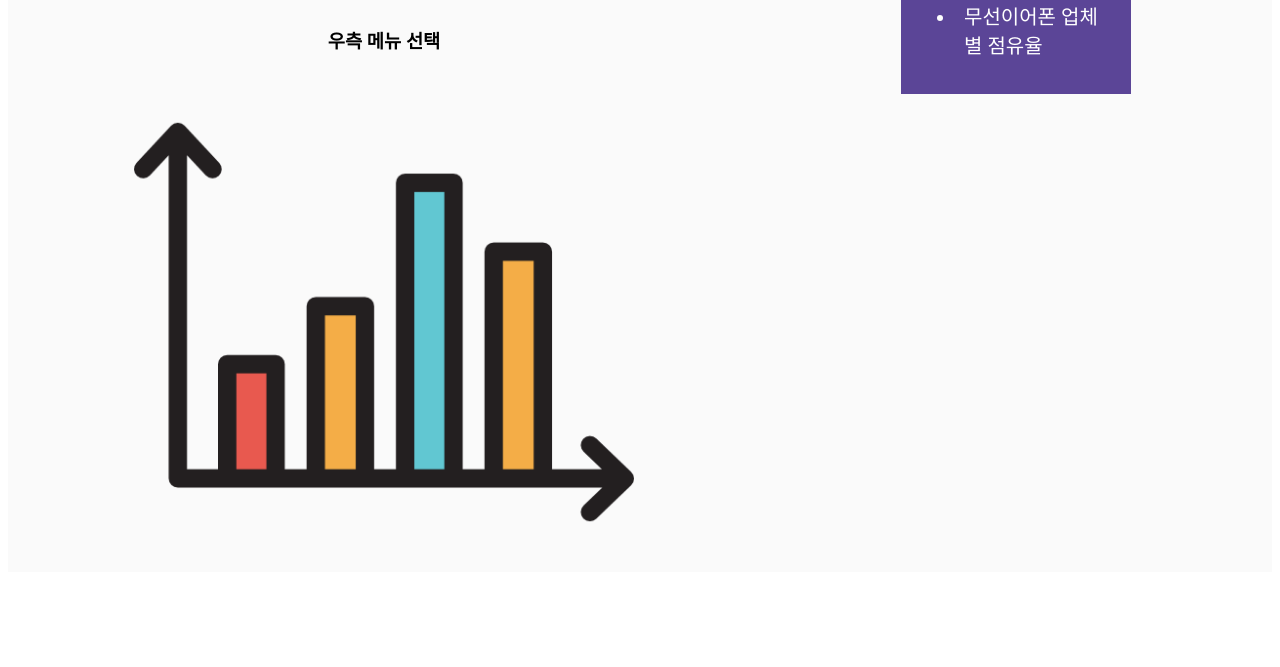
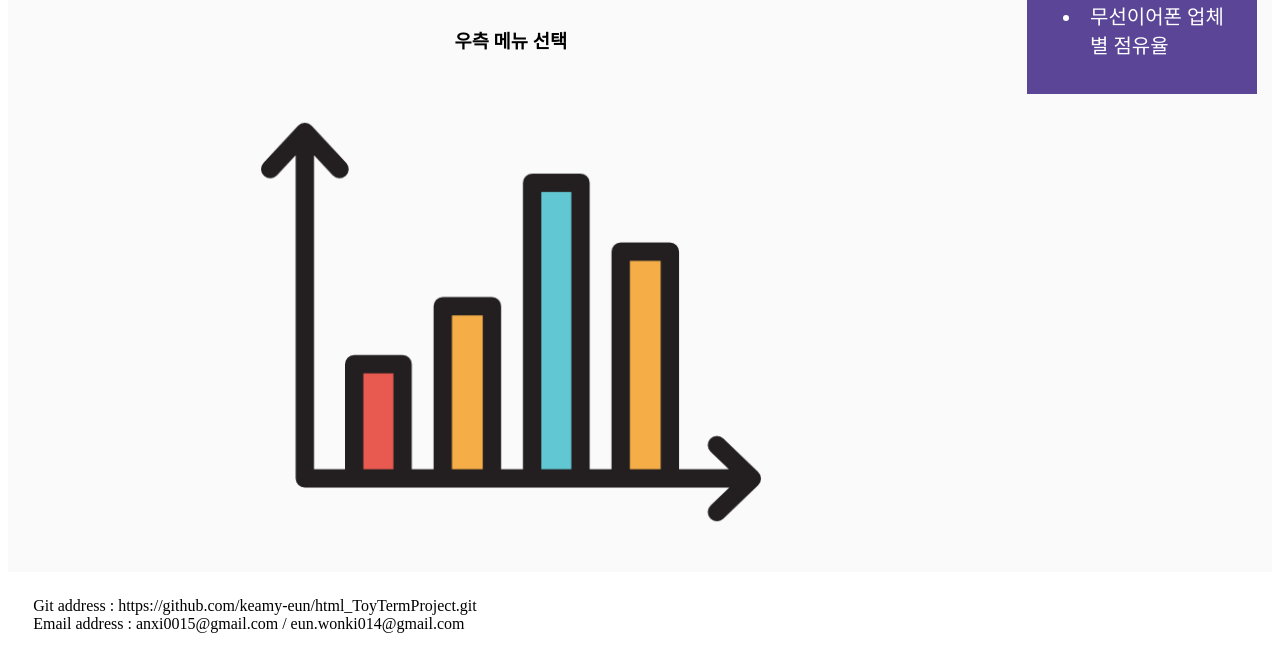
Before and after one commit to keamy-eun/html_ToyTermProject, a plain HTML site: page docs/html/statics.html in a window 1280 px wide. Shown: the part 346-1013 px from the top of the page. Before the commit the page ends 926 px from the top, so only its background shows below. Drawn offline with Linux system fonts and the light colour scheme.

Commit message:
term_project

```diff
--- a/docs/CSS/statics.css
+++ b/docs/CSS/statics.css
@@ -22,15 +22,16 @@ img {
   width: 500px;
 }
 
-div {
+.div1 {
   display: flex;
-  justify-content: space-around;
+  justify-content: space-between;
 }
 .first-align {
   display: flex;
   flex-direction: column;
   text-align: center;
   margin-top: 50px;
+  margin-left: 20%;
 }
 
 .display-flex-row {
@@ -61,3 +62,6 @@ div {
   display: flex;
   flex-direction: column;
 }
+.padding-address {
+  padding: 2%;
+}
--- a/docs/CSS/statics_menu1.css
+++ b/docs/CSS/statics_menu1.css
@@ -23,7 +23,7 @@ aside {
   color: white;
   background-color: rgb(91, 69, 151);
 }
-div {
+.div1 {
   display: flex;
   justify-content: space-around;
 }
@@ -65,3 +65,7 @@ li {
   display: flex;
   flex-direction: column;
 }
+.padding-address {
+  padding: 2%;
+  padding-top: 15%;
+}
--- a/docs/CSS/statics_menu2.css
+++ b/docs/CSS/statics_menu2.css
@@ -22,7 +22,7 @@ aside {
   color: white;
   background-color: rgb(91, 69, 151);
 }
-div {
+.div1 {
   display: flex;
   justify-content: space-around;
 }
@@ -64,3 +64,7 @@ li {
   display: flex;
   flex-direction: column;
 }
+.padding-address {
+  padding: 2%;
+  padding-top: 10%;
+}
--- a/docs/CSS/survey.css
+++ b/docs/CSS/survey.css
@@ -48,3 +48,7 @@ tr {
   border: rgb(250, 250, 250);
   margin: rgb(250, 250, 250);
 }
+
+.padding-address {
+  padding: 2%;
+}
--- a/docs/html/statics.html
+++ b/docs/html/statics.html
@@ -8,7 +8,7 @@
     <link rel="stylesheet" href="../CSS/statics.css" />
   </head>
   <body>
-    <div class="display-flex-column background-color-main" >
+      <div class="display-flex-column background-color-main">
         <div class="font-size-35px main-title">
           <strong
             ><div>이어폰 사용설문</div>
@@ -25,7 +25,7 @@
           </div>
         </div>
       </div>
-      <div class="background-color-main">
+      <div class="background-color-main div1">
         <div class="first-align">
           <h1>통계자료 화면입니다</h1>
           <h3>우측 메뉴 선택</h3>
@@ -47,5 +47,14 @@
         </aside>
       </div>
     </div>
+    <div class="padding-address">
+      <div>
+        Git address :
+        <a href="https://github.com/keamy-eun/html_ToyTermProject.git"
+          >https://github.com/keamy-eun/html_ToyTermProject.git</a
+        >
+      </div>
+      <div>Email address : anxi0015@gmail.com / eun.wonki014@gmail.com</div>
+    </div>
   </body>
 </html>
```
Also changed, not shown: docs/html/statics_menu1.html (+10 -1 lines), docs/html/statics_menu2.html (+10 -1 lines), docs/html/survey.html (+9 -0 lines). Lines whose indentation alone changed are shown as unchanged.
